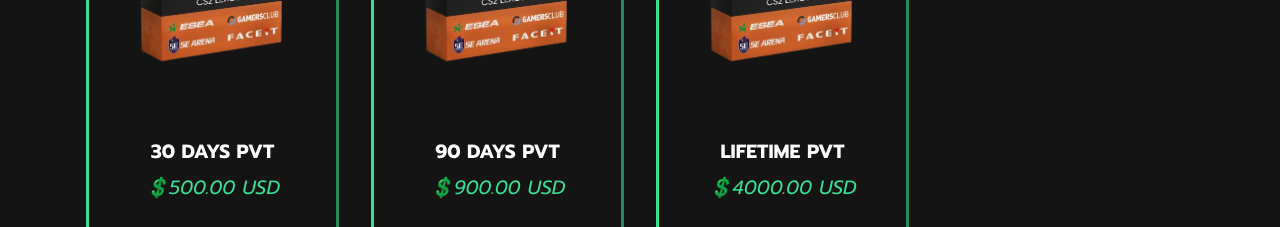
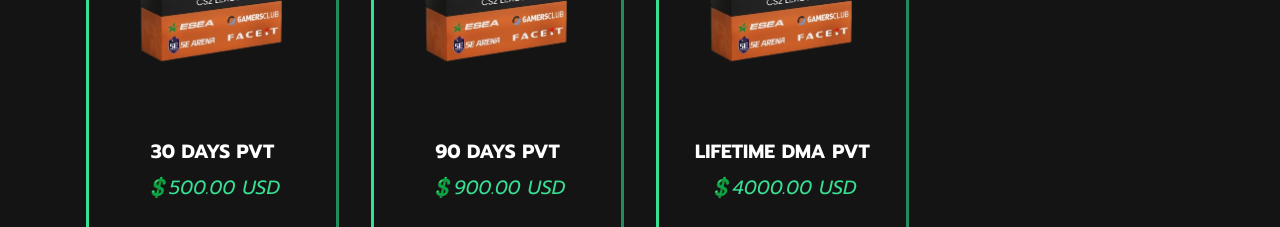
Before and after one commit to valveservicestore/valveservicestore.github.io, a plain HTML site: page cs2-cheats.html in a window 1280 px wide. Shown: the part 1600-1827 px from the top of the page. Drawn offline with Linux system fonts and the light colour scheme; files whose address does not match are found by name.

Commit message:
Update cs2-cheats.html

```diff
--- a/cs2-cheats.html
+++ b/cs2-cheats.html
@@ -221,7 +221,7 @@
                         <img class="img-big" src="assets/images/valvebooster/cheat/facebook.png" alt="CSGO Boost Services" data-slide-to="2" data-bs-slide-to="2">
                     </div>
                     <div class="item-content">
-                        <h5 class="item-title mbr-fonts-style display-7"><strong>LIFETIME PVT</strong></h5>
+                        <h5 class="item-title mbr-fonts-style display-7"><strong>LIFETIME DMA PVT</strong></h5>
                         <h6 class="item-subtitle mbr-fonts-style display-7"><em>💲4000.00 USD</em></h6>
                         <div class="mbr-section-btn mt-3"><a class="btn btn-lg btn-primary display-4" data-sellix-product="6575a909a839e" type="submit" ><span class="mobi-mbri mobi-mbri-arrow-next mbr-iconfont mbr-iconfont-btn"></span>Purchase Now!</a></div>
                     </div>
```
